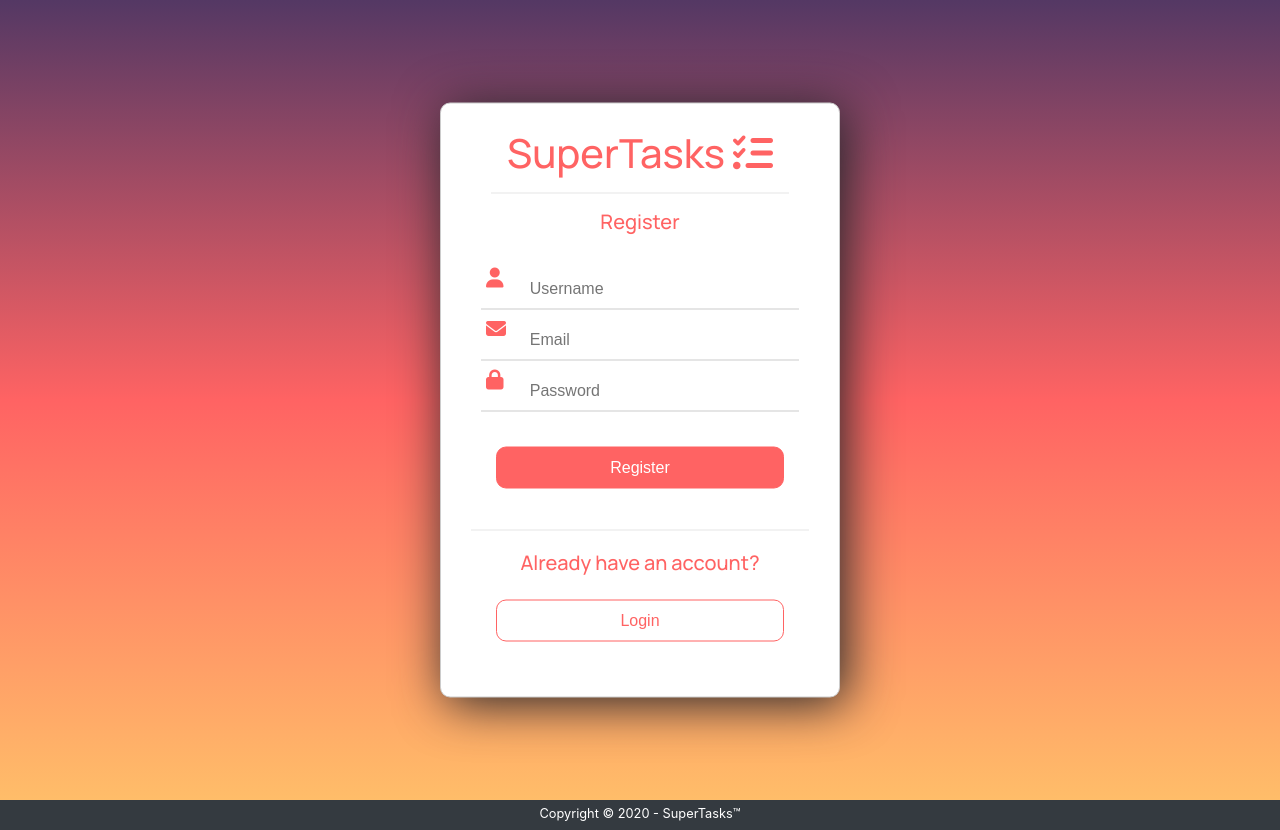
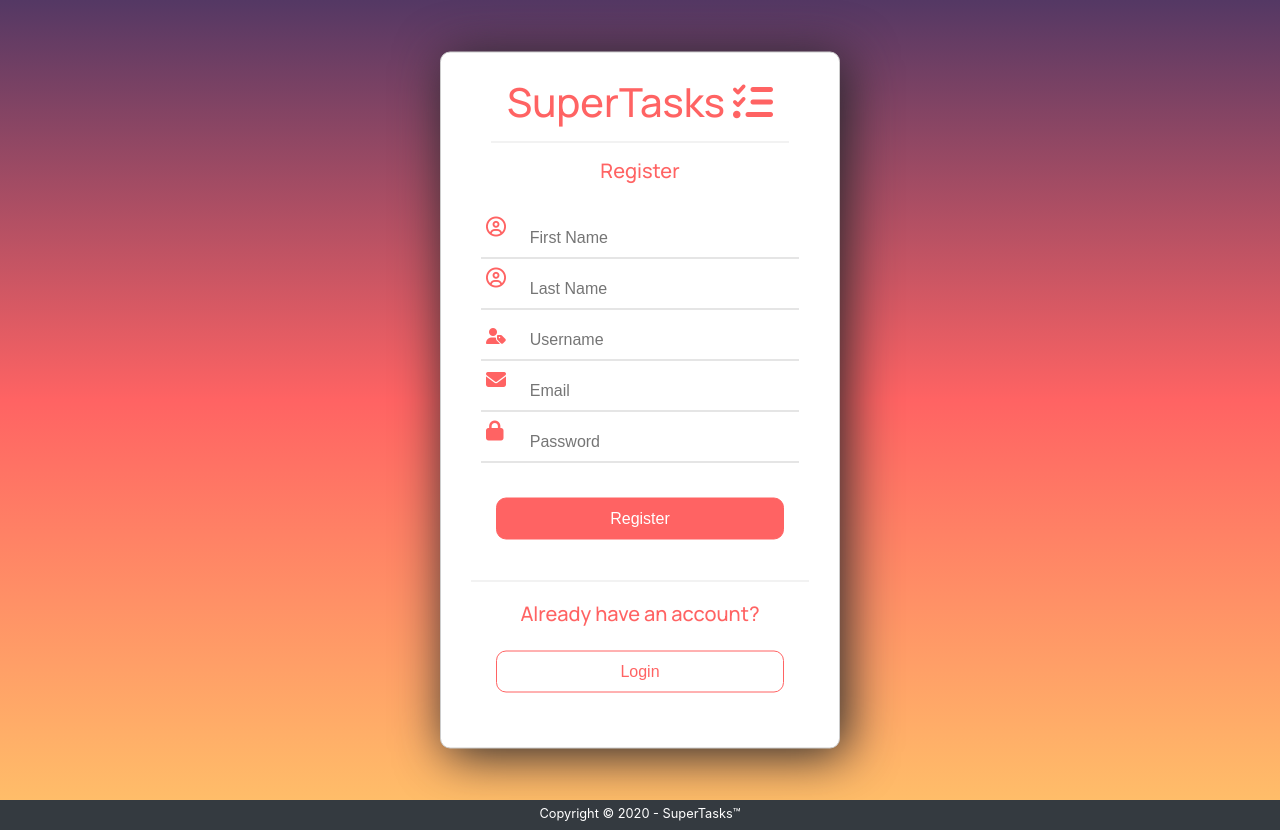
Before and after one commit to sd-owens/SuperTasks, a Django app: page /accounts/register/ in a window 1280 px wide. Shown: the part 60-890 px from the top of the page. Run offline with Django 3.2, Linux system fonts and the light colour scheme; some libraries are stand-ins or nearby versions.

Commit message:
updated registration process to include providing a first name and a last name for user/account.

```diff
--- a/accounts/forms.py
+++ b/accounts/forms.py
@@ -6,7 +6,7 @@ from .models import Account
 # Automatically creates a registration form from the User model
 RegisterForm = modelform_factory(
     User,
-    fields=("username", "password", "email"),
+    fields=("first_name", "last_name", "username", "password", "email"),
     widgets={"password": PasswordInput()}
 )
 
--- a/accounts/signals.py
+++ b/accounts/signals.py
@@ -12,6 +12,8 @@ def create_profile_for_user(sender, instance, created, **kwargs):
     if created:
         username = instance.username
         email = instance.email
+        first_name = instance.first_name
+        last_name = instance.last_name
 
-        Account.objects.create(user=instance, username=username, email=email)
+        Account.objects.create(user=instance, username=username, email=email, first_name=first_name, last_name=last_name)
         print("New User registered and Account created.")
--- a/accounts/templates/accounts/register.html
+++ b/accounts/templates/accounts/register.html
@@ -29,7 +29,17 @@
             </div>
             <form id="login-form" method="post" action=""> {% csrf_token %}
                 <span class="form-input-container">
-                    <i class="form-field-icon fas fa-user fa-lg"></i>
+                    <i class="form-field-icon far fa-user-circle fa-lg"></i>
+                    <!-- <input class="form-input-field" type="text" name="username" placeholder="Username" required> -->
+                    {{form.first_name|add_class:"form-input-field"|attr:"placeholder:First Name"}}
+                </span>
+                <span class="form-input-container">
+                    <i class="form-field-icon far fa-user-circle fa-lg"></i>
+                    <!-- <input class="form-input-field" type="text" name="username" placeholder="Username" required> -->
+                    {{form.last_name|add_class:"form-input-field"|attr:"placeholder:Last Name"}}
+                </span>
+                <span class="form-input-container">
+                    <i class="form-field-icon fas fa-user-tag"></i>
                     <!-- <input class="form-input-field" type="text" name="username" placeholder="Username" required> -->
                     {{form.username|add_class:"form-input-field"|attr:"placeholder:Username"}}
                 </span>
@@ -64,9 +74,11 @@
     //script to add placeholder and classes to fields in the form
     $(() => {
         let formFields = document.getElementsByTagName("input");
-        formFields[1].placeholder = "Username";
-        formFields[2].placeholder = "Email";
-        formFields[3].placeholder = "Password";
+        formFields[1].placeholder = "First Name";
+        formFields[2].placeholder = "Last Name";
+        formFields[3].placeholder = "Username";
+        formFields[4].placeholder = "Email";
+        formFields[5].placeholder = "Password";
 
         for(let i = 0; i < formFields.length; i++){
             formFields[i].className += " form-input-field";
--- a/accounts/views.py
+++ b/accounts/views.py
@@ -42,6 +42,8 @@ def register_view(request):
         username = request.POST['username']
         password = request.POST['password']
         email = request.POST['email']
+        first_name = request.POST['first_name']
+        last_name = request.POST['last_name']
 
         # Check if a user already exists with that username
         try:
@@ -50,7 +52,7 @@ def register_view(request):
             return render(request, 'accounts/register.html', context)
         except User.DoesNotExist:
             # Create user and log them in
-            user = User.objects.create_user(username, email, password)
+            user = User.objects.create_user(username=username, email=email, password=password, first_name=first_name, last_name=last_name)
             login(request, user)
             return HttpResponseRedirect('/')
 
```
